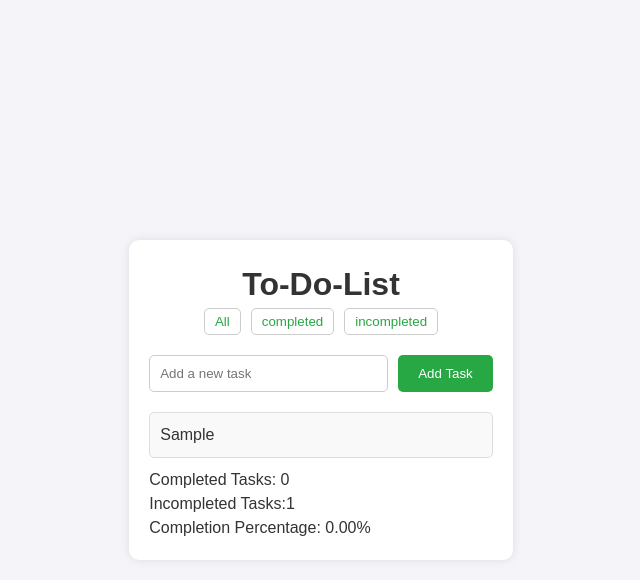
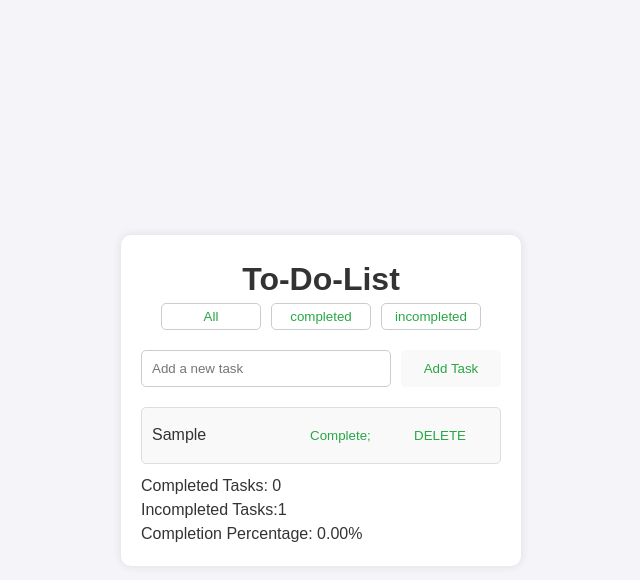
Before and after one commit to DawidTwardy/lab05, a React (Vite) app in the folder pfe_lab05_Twardy_Dawid/: page / in a window 1280 px wide. Both pictures are taken after typing "Sample" into the empty fields and a click on the button "Add Task". Shown: the top 580 px of the page, without its empty margins (339-979 px from the left). Built offline with nearby package versions, Linux system fonts and the light colour scheme.

Commit message:
setup-projectgit

```diff
--- a/pfe_lab05_Twardy_Dawid/src/App.tsx
+++ b/pfe_lab05_Twardy_Dawid/src/App.tsx
@@ -55,13 +55,18 @@ const App: React.FC = () => {
     if (filter === "incompleted") return !task.completed;
     return true;
   });
-
+const deleteTask =(id:number)=>{
+  setTasks(tasks.filter(task=>task.id!==id));
+};
   return (
     <div className='App'>
       <h1>To-Do-List</h1>
       <TaskFilter onFilterChange={handleFilterChange} currentFilter={filter} />
       <TaskForm onAddTask={addTask} />
-      <TaskList tasks={filteredTasks} onToggleTaskCompletion={toggleTaskCompletion} />
+      <TaskList tasks={filteredTasks}
+      onToggleTaskCompletion={toggleTaskCompletion}
+      onDeleteTask={deleteTask}
+      />
       <p>Completed Tasks: {completedTasksCount}</p>
       <p>Incompleted Tasks:{IncompleteTasks}</p>
       <p>Completion Percentage: {completionPercentage.toFixed(2)}%</p>
--- a/pfe_lab05_Twardy_Dawid/src/TaskList/TaskList.scss
+++ b/pfe_lab05_Twardy_Dawid/src/TaskList/TaskList.scss
@@ -13,7 +13,21 @@
     border-radius: 5px;
     border: 1px solid #ddd;
 }
+button{
+    width: 100px;
+    text-align: center;
+    &.completion-button{
+        margin-right: 8px;
+    }
+}
 .completed-task{
     color:#fff;
     background-color: #28a745;
 }
+button{
+    color:#28a745;
+    background-color: #f9f9f9;
+    &:hover{
+        background-color: #ddd;
+    }
+}
--- a/pfe_lab05_Twardy_Dawid/src/TaskList/TaskList.tsx
+++ b/pfe_lab05_Twardy_Dawid/src/TaskList/TaskList.tsx
@@ -4,13 +4,22 @@ import "./TaskList.scss";
 interface TaskListProps{
     tasks:Task[];
     onToggleTaskCompletion:(id:number)=>void;
+    onDeleteTask:(id:number)=>void;
 }
 
-const TaskList:React.FC<TaskListProps>=({tasks,onToggleTaskCompletion})=>{
+const TaskList:React.FC<TaskListProps>=({tasks,onToggleTaskCompletion,onDeleteTask})=>{
     return(
         <ul>
            {tasks.map((task)=>(
-            <li className={['task',task.completed ? 'completed-task':''].join(' ')}key={task.id} onClick={()=>onToggleTaskCompletion(task.id)}>{task.name}</li>
+          <li key={task.id} className={`task ${task.completed ? 'completed-task' : ''} `}>
+            <span> {task.name}</span>
+            <div>
+                <button onClick={()=>onToggleTaskCompletion(task.id)}>
+                {task.completed ? 'undo': 'Complete'};
+                </button>
+                <button onClick={()=>onDeleteTask(task.id)} className="delete-btn">DELETE</button>
+            </div>
+          </li>
            ))}
         </ul>
     );
```
Also changed, not shown: pfe_lab05_Twardy_Dawid/src/TaskList/TaskFilter.scss (line endings or trailing spaces).
